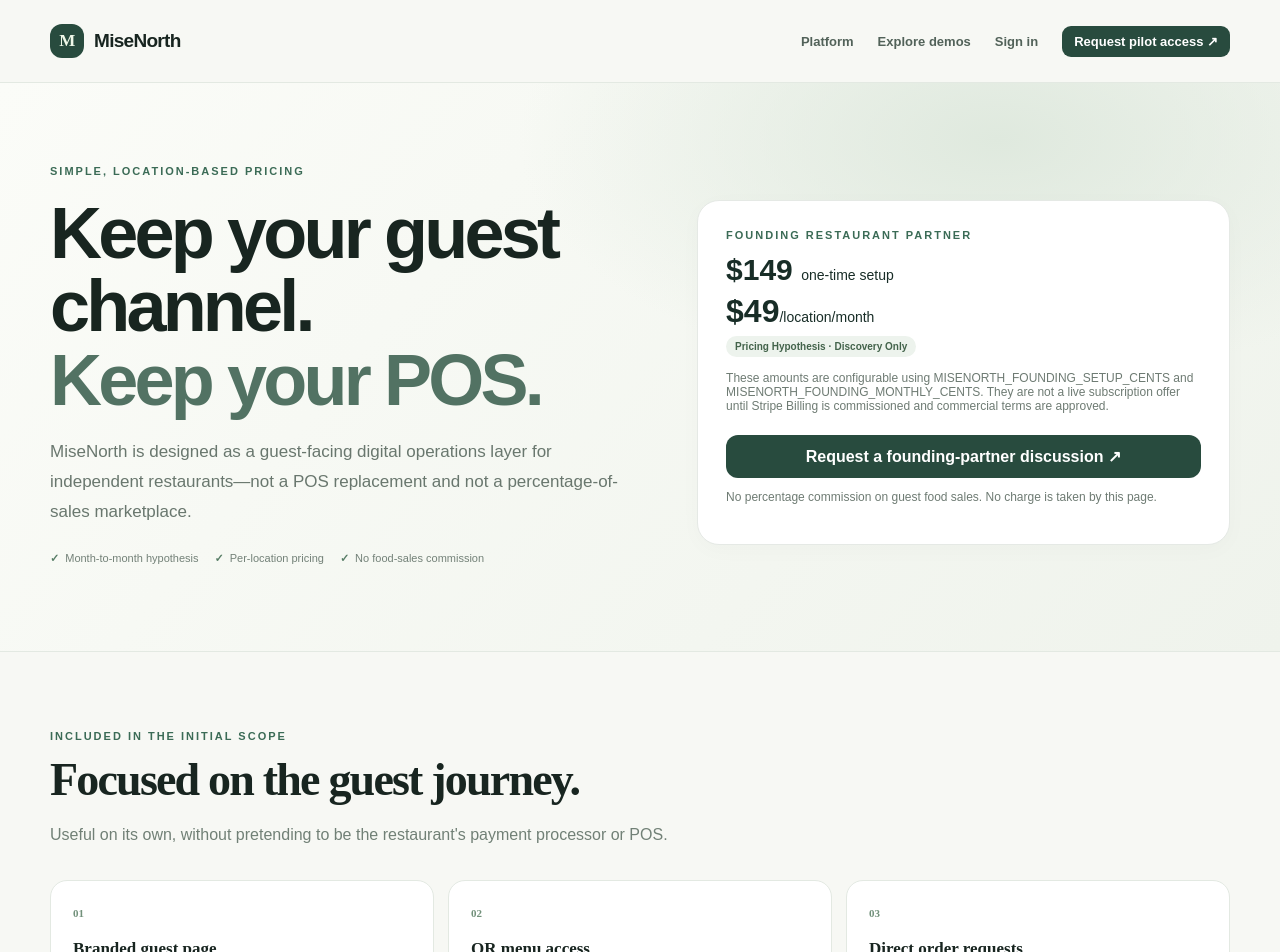
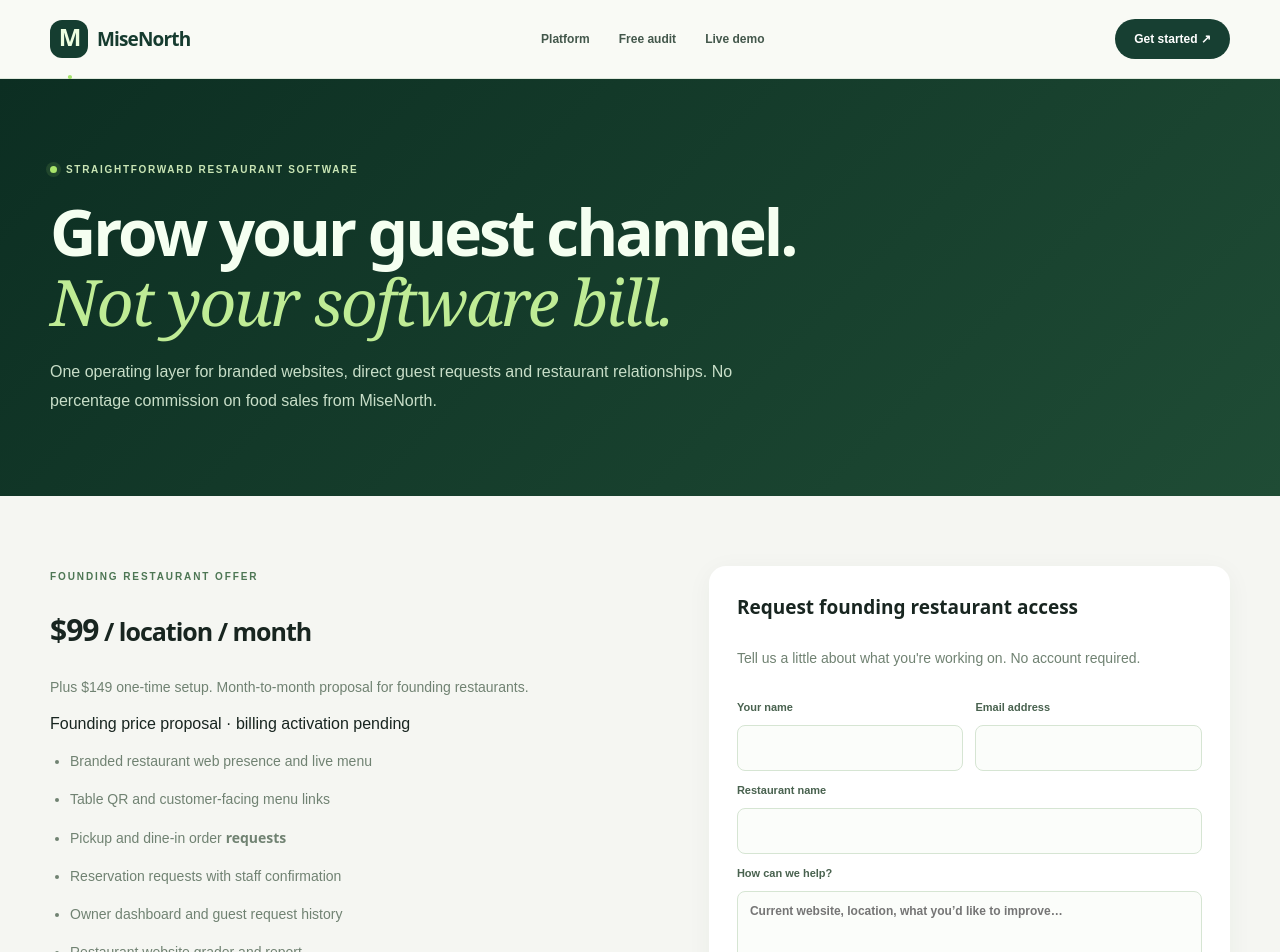
Before and after one commit to Noetfield-Systems/MiseNorth, a Next.js app: page /pricing in a window 1280 px wide. Shown: the top 952 px of the page. Built offline with nearby package versions, Linux system fonts and the light colour scheme; no server answers.

Commit message:
feat(commercial): transparent founding pricing, premium metadata and standalone launch README

```diff
--- a/app/layout.tsx
+++ b/app/layout.tsx
@@ -1,5 +1,18 @@
-import type {Metadata,Viewport} from "next";import type {ReactNode} from "react";
+import type {Metadata,Viewport} from "next";
+import type {ReactNode} from "react";
 import "./globals.css";
-export const metadata:Metadata={title:{default:"MiseNorth — Restaurant Digital Operations",template:"%s | MiseNorth"},description:"A Vancouver restaurant digital operations platform for branded websites, digital menus, unpaid direct-order requests, reservation intake, guest records and QR menus.",applicationName:"MiseNorth",icons:{icon:"/icon.svg",shortcut:"/icon.svg"},appleWebApp:{capable:true,title:"MiseNorth",statusBarStyle:"black-translucent"},robots:{index:true,follow:true}};
-export const viewport:Viewport={width:"device-width",initialScale:1,themeColor:"#162b27"};
+const origin=process.env.NEXT_PUBLIC_APP_URL||"https://misenorth-growth-production.up.railway.app";
+export const metadata:Metadata={
+ metadataBase:new URL(origin),
+ title:{default:"MiseNorth | Restaurant Websites, Ordering & Guest Growth",template:"%s | MiseNorth"},
+ description:"A restaurant growth and digital operations platform built in Vancouver. Branded restaurant websites, digital menus, QR links, direct guest requests, reservations and CRM.",
+ applicationName:"MiseNorth",
+ keywords:["restaurant website","restaurant online ordering","restaurant guest management","QR menu","restaurant software Vancouver"],
+ openGraph:{type:"website",locale:"en_CA",siteName:"MiseNorth",title:"Your restaurant. Your guests. Your growth.",description:"Branded restaurant websites, direct guest requests, reservations and an easy way to keep relationships.",url:"/"},
+ twitter:{card:"summary",title:"MiseNorth — Restaurant Growth Platform",description:"Your restaurant. Your guests. Your growth."},
+ icons:{icon:"/icon.svg",shortcut:"/icon.svg"},
+ appleWebApp:{capable:true,title:"MiseNorth",statusBarStyle:"black-translucent"},
+ robots:{index:true,follow:true}
+};
+export const viewport:Viewport={width:"device-width",initialScale:1,themeColor:"#123829"};
 export default function RootLayout({children}:{children:ReactNode}){return <html lang="en-CA"><body>{children}</body></html>;}
--- a/app/manifest.ts
+++ b/app/manifest.ts
@@ -1,2 +1,2 @@
 import type {MetadataRoute} from "next";
-export default function manifest():MetadataRoute.Manifest{return {name:"MiseNorth Restaurant Platform",short_name:"MiseNorth",description:"Restaurant ordering, reservations and guest management.",start_url:"/",display:"standalone",background_color:"#f5f6f2",theme_color:"#162b27",icons:[{src:"/icon.svg",sizes:"any",type:"image/svg+xml"}]};}
+export default function manifest():MetadataRoute.Manifest{return {name:"MiseNorth — Restaurant Growth OS",short_name:"MiseNorth",description:"Restaurant websites, digital menus, direct requests and customer relationships.",start_url:"/",display:"standalone",background_color:"#f9faf5",theme_color:"#123829",icons:[{src:"/icon.svg",sizes:"any",type:"image/svg+xml"}]};}
--- a/app/pricing/page.tsx
+++ b/app/pricing/page.tsx
@@ -1,46 +1,15 @@
 import Link from "next/link";
-
-function amount(name:string,fallback:number){
- const raw=process.env[name];
- if(!raw)return fallback;
- const n=Number(raw);
- return Number.isInteger(n)&&n>=0?n:fallback;
-}
-function cad(cents:number){
- return new Intl.NumberFormat("en-CA",{style:"currency",currency:"CAD",maximumFractionDigits:0}).format(cents/100);
-}
+import type {Metadata} from "next";
+import InquiryForm from "../components/inquiry-form";
+export const metadata:Metadata={title:"Restaurant Software Pricing",description:"Simple per-location pricing for MiseNorth, the restaurant growth and guest operations platform."};
+function dollars(key:string,fallback:number){const raw=Number(process.env[key]||fallback);return Number.isInteger(raw)&&raw>=0?new Intl.NumberFormat("en-CA",{style:"currency",currency:"CAD",maximumFractionDigits:0}).format(raw/100):"Contact us";}
 export default function Pricing(){
- const setup=amount("MISENORTH_FOUNDING_SETUP_CENTS",14900);
- const monthly=amount("MISENORTH_FOUNDING_MONTHLY_CENTS",4900);
+ const monthly=dollars("MISENORTH_FOUNDING_MONTHLY_CENTS",9900);
+ const setup=dollars("MISENORTH_FOUNDING_SETUP_CENTS",14900);
  const published=process.env.MISENORTH_PRICING_PUBLIC_STATE==="published";
- return <main className="marketing">
-  <header className="container marketing-nav"><Link href="/" className="brand"><span className="brand-mark">M</span>MiseNorth</Link><nav><Link href="/">Platform</Link><Link href="/demo">Explore demos</Link><Link href="/login">Sign in</Link><Link className="btn small" href="/signup">Request pilot access ↗</Link></nav></header>
-  <section className="marketing-hero"><div className="container marketing-hero-grid"><div className="marketing-copy">
-   <div className="eyebrow">Simple, location-based pricing</div>
-   <h1>Keep your guest channel.<br/><span>Keep your POS.</span></h1>
-   <p>MiseNorth is designed as a guest-facing digital operations layer for independent restaurants—not a POS replacement and not a percentage-of-sales marketplace.</p>
-   <div className="marketing-proof"><span>Month-to-month hypothesis</span><span>Per-location pricing</span><span>No food-sales commission</span></div>
-  </div>
-  <aside className="panel" style={{padding:28,alignSelf:"center",background:"white",color:"#182d27",borderRadius:22}}>
-   <div className="eyebrow">Founding restaurant partner</div>
-   <h2 style={{fontSize:30,margin:"12px 0 6px"}}>{cad(setup)} <small style={{fontSize:14,fontWeight:500}}>one-time setup</small></h2>
-   <div style={{fontSize:32,fontWeight:750,marginBottom:6}}>{cad(monthly)}<small style={{fontSize:14,fontWeight:500}}>/location/month</small></div>
-   <span className="status">{published?"Published pricing":"Pricing hypothesis · discovery only"}</span>
-   <p className="tiny muted" style={{marginTop:14}}>These amounts are configurable using MISENORTH_FOUNDING_SETUP_CENTS and MISENORTH_FOUNDING_MONTHLY_CENTS. They are not a live subscription offer until Stripe Billing is commissioned and commercial terms are approved.</p>
-   <Link className="btn full" href="/signup">Request a founding-partner discussion ↗</Link>
-   <p className="tiny muted" style={{marginTop:12}}>No percentage commission on guest food sales. No charge is taken by this page.</p>
-  </aside></div></section>
-  <section className="container marketing-section"><div className="marketing-section-head"><div className="eyebrow">Included in the initial scope</div><h2>Focused on the guest journey.</h2><p>Useful on its own, without pretending to be the restaurant's payment processor or POS.</p></div>
-   <div className="marketing-feature-grid">
-    <article><span>01</span><h3>Branded guest page</h3><p>Restaurant identity, live menu, category and item information, location and contact details.</p></article>
-    <article><span>02</span><h3>QR menu access</h3><p>Table-specific QR links to the restaurant's guest menu and request context.</p></article>
-    <article><span>03</span><h3>Direct order requests</h3><p>Unpaid pickup and dine-in requests in an owner/staff inbox. Payment remains with the restaurant.</p></article>
-    <article><span>04</span><h3>Reservation intake</h3><p>Booking requests and staff confirmation. No automatic floor-plan or table allocation engine.</p></article>
-    <article><span>05</span><h3>Guest records</h3><p>Request history and marketing consent. Paid visits, lifetime spend and food payments are not inferred.</p></article>
-    <article><span>06</span><h3>Owner and staff access</h3><p>Tenant-scoped operations with role restrictions and a visible audit trail for supported actions.</p></article>
-   </div>
-  </section>
-  <section className="marketing-demo-band"><div className="container"><div><div className="eyebrow">Not included yet</div><h2>No hidden feature promises.</h2><p>Live POS synchronisation, guest card payments, automated marketing delivery, inventory, food cost, labour scheduling and full table allocation are separate future commissioning gates.</p></div><Link className="btn pale" href="/demo">Inspect the product first ↗</Link></div></section>
-  <footer className="container footer"><span>© {new Date().getFullYear()} MiseNorth</span><span>Vancouver, BC · CAD · Month-to-month price hypothesis</span></footer>
+ return <main className="growth-home"><header className="growth-header"><div className="container growth-header-inner"><Link href="/" className="growth-logo"><span className="growth-logo-mark">M<span>.</span></span>MiseNorth</Link><nav className="growth-desktop-nav"><Link href="/">Platform</Link><Link href="/grader">Free audit</Link><Link href="/demo">Live demo</Link></nav><Link className="growth-nav-cta" href="/signup">Get started ↗</Link></div></header>
+ <section className="growth-company-hero"><div className="container"><div className="growth-kicker"><span className="growth-kicker-dot"/> STRAIGHTFORWARD RESTAURANT SOFTWARE</div><h1>Grow your guest channel.<br/><em>Not your software bill.</em></h1><p>One operating layer for branded websites, direct guest requests and restaurant relationships. No percentage commission on food sales from MiseNorth.</p></div></section>
+ <section className="container growth-company-body"><article><div className="growth-pricing-card"><span className="growth-section-eyebrow">FOUNDING RESTAURANT OFFER</span><h2>{monthly}<small> / location / month</small></h2><p>Plus {setup} one-time setup. Month-to-month proposal for founding restaurants.</p><span className="growth-price-status">{published?"Published pricing":"Founding price proposal · billing activation pending"}</span><ul><li>Branded restaurant web presence and live menu</li><li>Table QR and customer-facing menu links</li><li>Pickup and dine-in order <strong>requests</strong></li><li>Reservation requests with staff confirmation</li><li>Owner dashboard and guest request history</li><li>Restaurant website grader and report</li></ul><p style={{fontSize:12}}>This is a per-location SaaS proposal, not a live purchase page until Stripe Billing is configured. Guest card payments, POS synchronization and outbound marketing campaigns are not included yet. Restaurant payments occur through their existing processor.</p><Link href="/demo" className="growth-dark-button">Explore a working restaurant demo ↗</Link></div></article><InquiryForm intent="restaurant" headline="Request founding restaurant access"/></section>
+ <section className="container" style={{paddingBottom:75}}><span className="growth-section-eyebrow">QUESTIONS WORTH ASKING</span><div className="growth-feature-grid" style={{marginTop:20}}><article className="growth-feature growth-faq"><div className="growth-feature-content"><h3>Do I need to change my POS?</h3><p>No. MiseNorth complements existing operations. Live automatic sync is not yet commissioned, so requests must be handled in the MiseNorth staff queue.</p></div></article><article className="growth-feature growth-faq"><div className="growth-feature-content"><h3>Can guests pay online?</h3><p>Guest orders are currently unpaid requests, not completed online purchases. Food payment remains with your restaurant until a payment integration is active.</p></div></article><article className="growth-feature growth-faq"><div className="growth-feature-content"><h3>Can I try it first?</h3><p>Yes. Explore ten clearly labelled fictional restaurant demos or scan your current website for free. No card is required to inspect the demo.</p></div></article></div></section>
  </main>;
 }
--- a/lib/stripe-client.ts
+++ b/lib/stripe-client.ts
@@ -26,7 +26,7 @@ export function billingConfiguration(){
  const liveApproved=process.env.MISENORTH_BILLING_LIVE_APPROVED==="true";
  const taxReviewed=process.env.MISENORTH_TAX_REVIEWED==="true";
  const taxConfigured=process.env.MISENORTH_TAX_CONFIGURED==="true";
- const expectedMonthlyCents=Number(process.env.MISENORTH_FOUNDING_MONTHLY_CENTS||4900);
+ const expectedMonthlyCents=Number(process.env.MISENORTH_FOUNDING_MONTHLY_CENTS||9900);
  const expectedSetupCents=Number(process.env.MISENORTH_FOUNDING_SETUP_CENTS||14900);
  const recurringPriceReady=Boolean(recurringPrice)&&Number.isInteger(expectedMonthlyCents)&&expectedMonthlyCents>0;
  const setupPriceReady=Boolean(setupPrice)&&Number.isInteger(expectedSetupCents)&&expectedSetupCents>=0;
```
Also changed, not shown: 2 other files (tests, documents, lock files or other folders).
